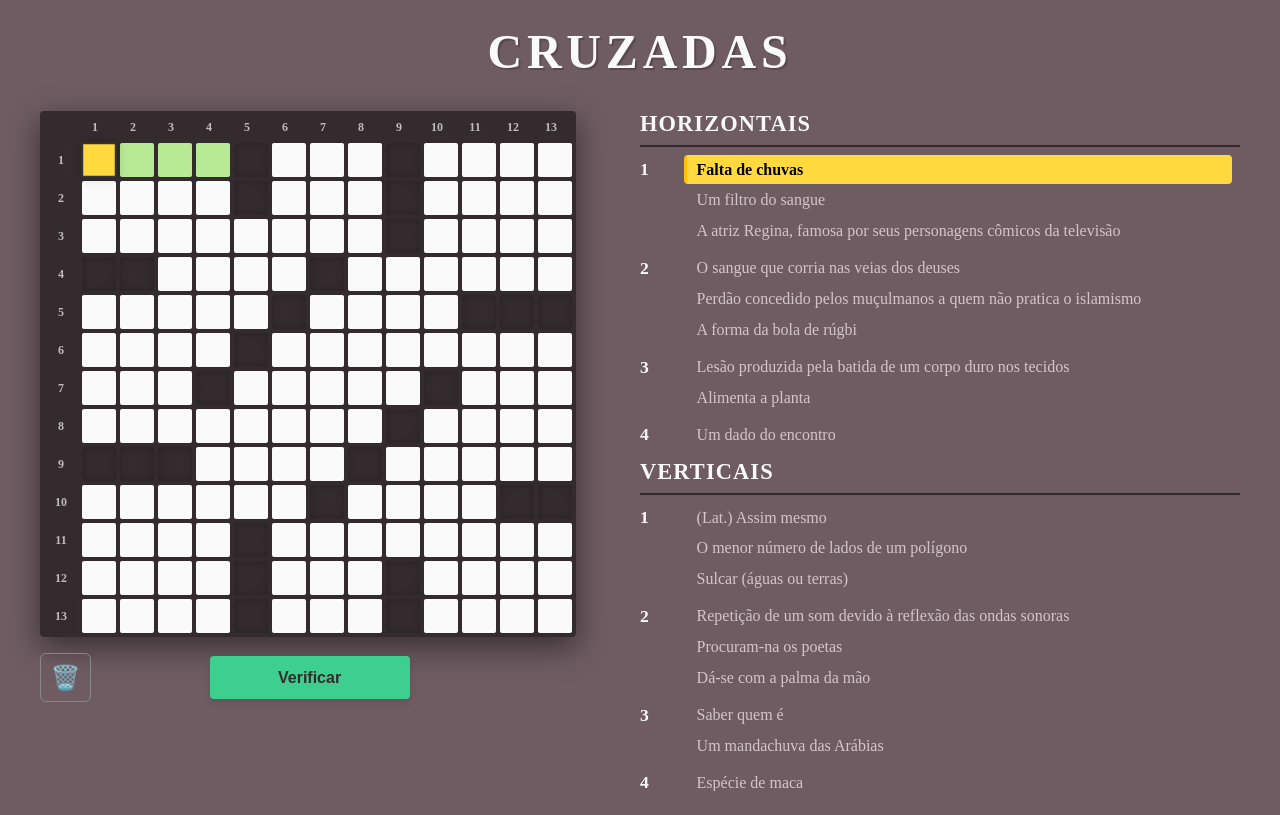
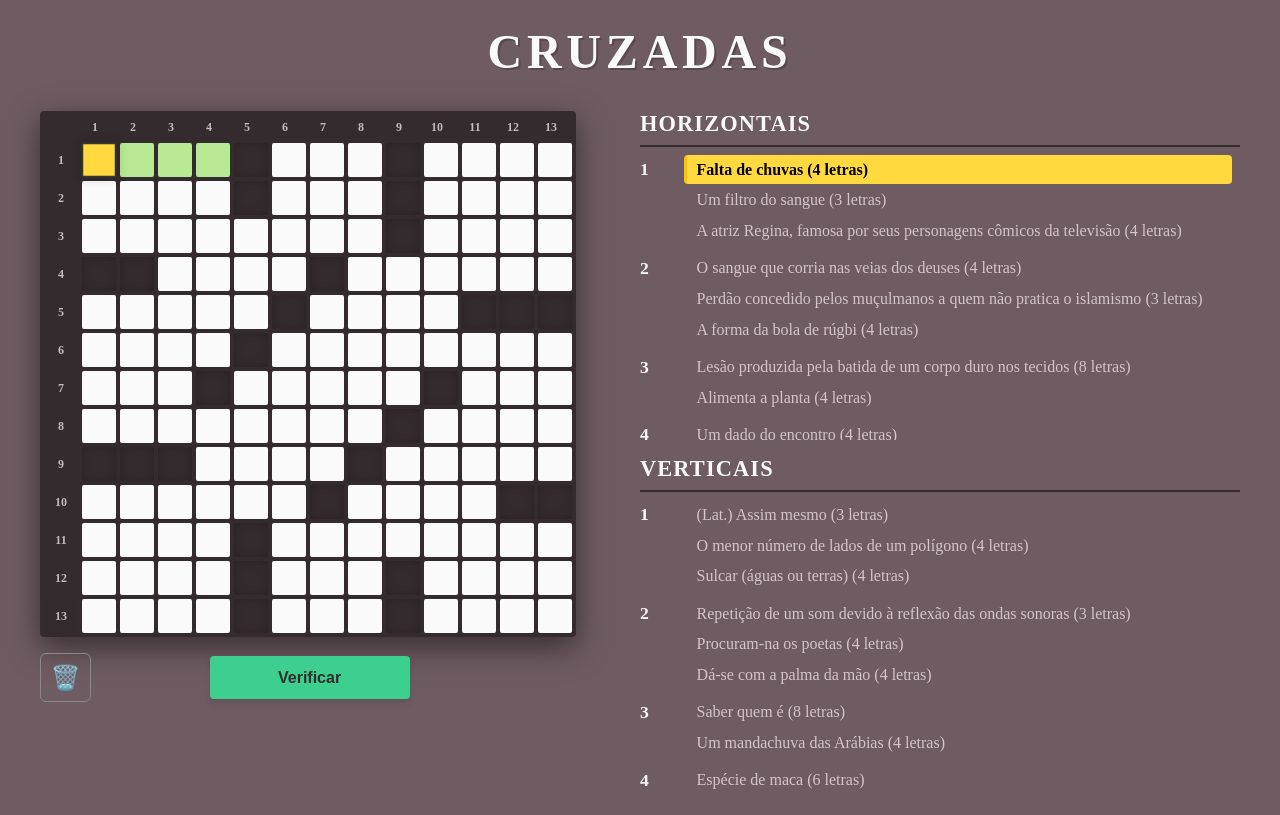
Before and after one commit to jeromevonk/crosswords, a Next.js app: page / in a window 1280 px wide. Built offline with nearby package versions, Linux system fonts and the light colour scheme; no server answers.

Commit message:
feat: display word length next to clues in the grid and clue list.

```diff
--- a/src/components/ClueList.tsx
+++ b/src/components/ClueList.tsx
@@ -51,7 +51,9 @@ export const ClueList: React.FC<ClueListProps> = ({ clues, activeWord, onClueCli
                                 className={`${styles.clueItem} ${isActive ? styles.clueItemActive : ''}`}
                                 onClick={() => onClueClick(clueGroup.number, direction, word)}
                             >
-                                <span className={styles.clueText}>{word.text}</span>
+                                <span className={styles.clueText}>
+                                    {word.text} ({word.answer.length} {word.answer.length === 1 ? 'letra' : 'letras'})
+                                </span>
                             </div>
                         );
                     })}
--- a/src/components/Grid.tsx
+++ b/src/components/Grid.tsx
@@ -299,7 +299,7 @@ export const Grid: React.FC<GridProps> = ({
                         fontSize: '0.9rem',
                         lineHeight: '1.3'
                     }}>
-                        {activeClue.text}
+                        {activeClue.text} ({activeWord?.answer.length} {activeWord?.answer.length === 1 ? 'letra' : 'letras'})
                     </div>
                 </div>
             )}
```
